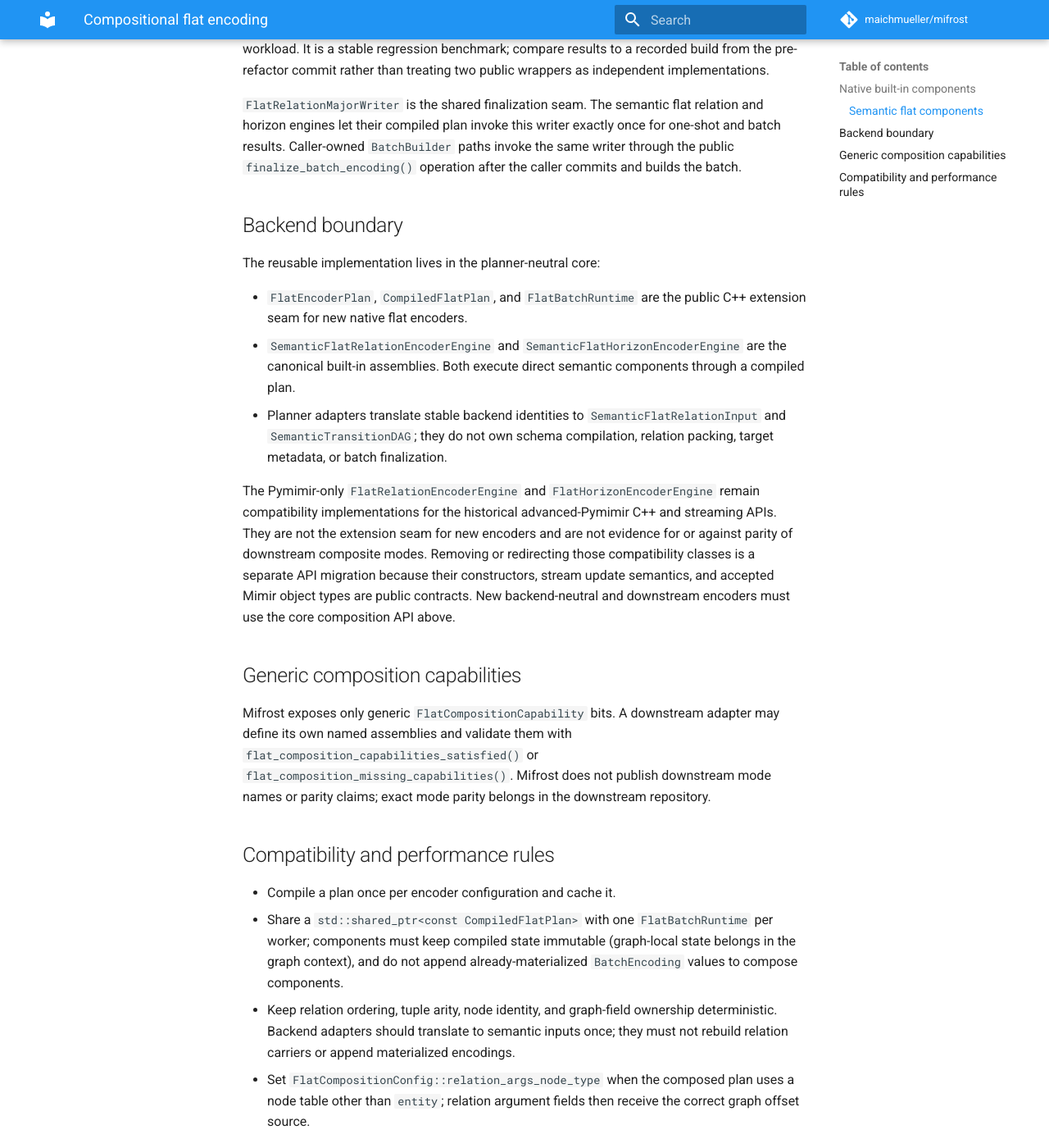
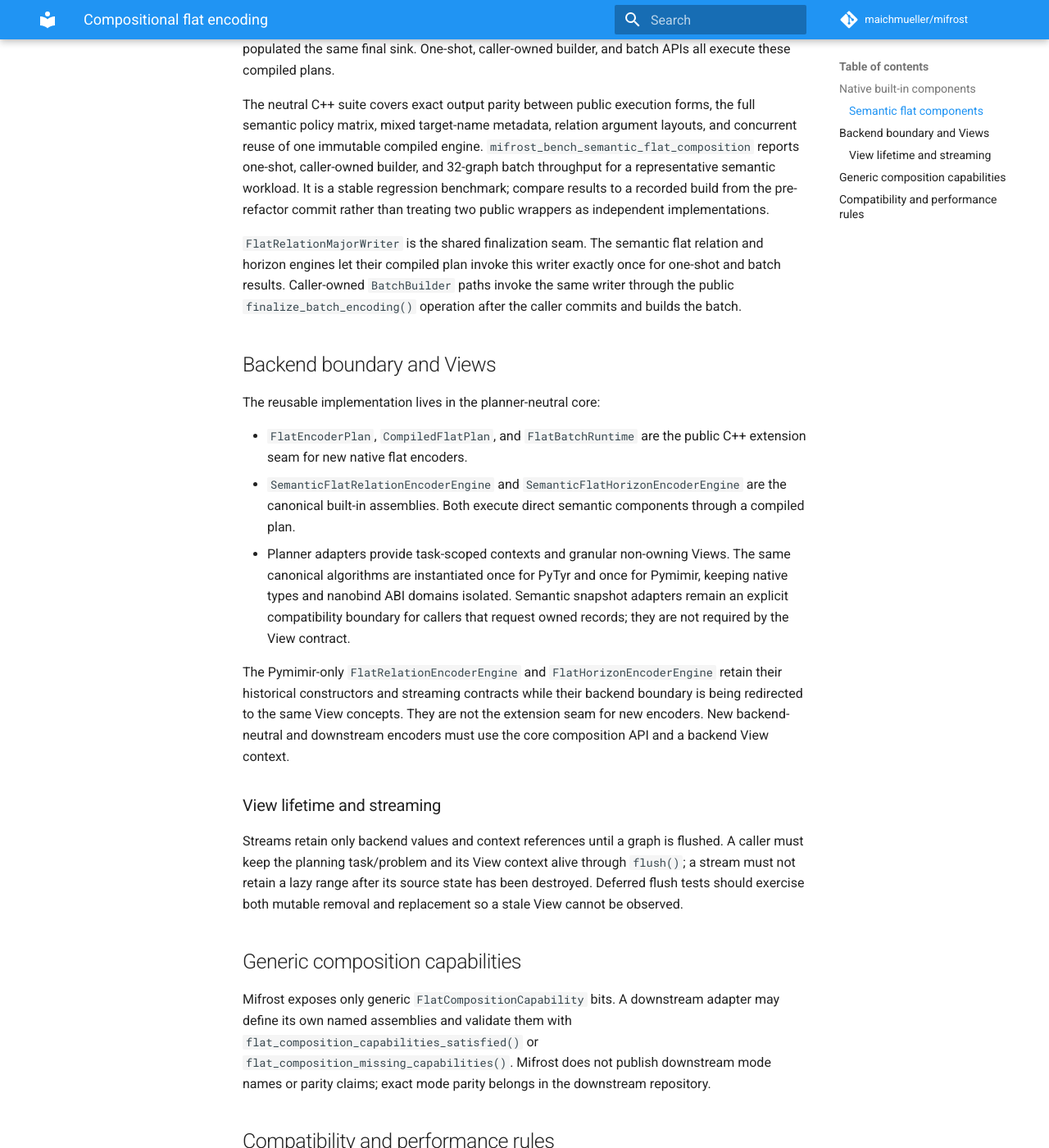
Before and after one commit to maichmueller/mifrost, an MkDocs documentation site: the page built from docs/flat-composition.md, in a window 1280 px wide and 1400 px high, scrolled down 2731 px. Shown: the whole window at 82% size. Built offline with MkDocs 1.6.1 and Material for MkDocs 9.7.7, drawn with Linux system fonts in a browser that asks for light colours; comment, search, counter and statistics services are not loaded; the version menu is left out; some of the changed text lies outside the part shown.

Commit message:
Document View contexts and lifetimes
Expose PyTyr state Views, add Pymimir context helpers, and document static dispatch, ABI isolation, and stream ownership.

Co-authored-by: Copilot App <223556219+Copilot@users.noreply.github.com>

```diff
--- a/docs/flat-composition.md
+++ b/docs/flat-composition.md
@@ -76,10 +76,17 @@ overload on `FlatMetadataWriter`; duplicate attribute ownership is rejected at
 compile time.
 
 `FlatCompositionInput` is intentionally a generic carrier, not a semantic model.
-Backend adapters own object/action/goal interpretation and populate it.  They
-must resolve each relation key with the compiled schema once per plan (for
-example, with `compiled.schema().id_for(...)`) before filling a relation
-record.  A record with an unknown id, wrong arity, missing field, or mismatched
+Backend adapters own object/action/goal interpretation. New adapters should
+present that interpretation through the statically dispatched Views in
+`mifrost/core/views/concepts.hpp` and use the canonical traversal primitives in
+`mifrost/core/views/canonical.hpp`; they must not construct a second owning
+semantic object for every atom or action on the normal path. Legacy semantic
+snapshot adapters remain available for compatibility and explicit conversion
+APIs.
+
+Adapters must resolve each relation key with the compiled schema once per plan
+(for example, with `compiled.schema().id_for(...)`) before filling a relation
+record. A record with an unknown id, wrong arity, missing field, or mismatched
 field dtype is rejected at the native boundary rather than silently producing
 an incompatible batch.
 
@@ -102,9 +109,11 @@ explicitly permits it.
 
 The semantic relation encoder compiles entity, fact, goal/derivation, action,
 history, field, target-metadata, and LGAN components. Its graph plan contains
-only graph-local semantic lookup state and target/node identities. Relation
-components iterate the original `SemanticFlatRelationInput` and emit directly
-into the runtime's single `FlatRelationSink`; they do not construct
+only graph-local semantic lookup state and target/node identities. The
+canonical View traversal primitives are available to backend-specific
+instantiations; the current semantic engine retains
+`SemanticFlatRelationInput` as its explicit compatibility input. It emits
+directly into the runtime's single `FlatRelationSink` and does not construct
 `FlatCompositionInput`, per-tuple vectors, or an intermediate encoding.
 
 The semantic horizon encoder uses the same runtime. Its graph plan prepares
@@ -130,7 +139,7 @@ once for one-shot and batch results. Caller-owned `BatchBuilder` paths invoke
 the same writer through the public `finalize_batch_encoding()` operation after
 the caller commits and builds the batch.
 
-## Backend boundary
+## Backend boundary and Views
 
 The reusable implementation lives in the planner-neutral core:
 
@@ -139,19 +148,25 @@ The reusable implementation lives in the planner-neutral core:
 - `SemanticFlatRelationEncoderEngine` and `SemanticFlatHorizonEncoderEngine`
   are the canonical built-in assemblies. Both execute direct semantic
   components through a compiled plan.
-- Planner adapters translate stable backend identities to
-  `SemanticFlatRelationInput` and `SemanticTransitionDAG`; they do not own
-  schema compilation, relation packing, target metadata, or batch
-  finalization.
+- Planner adapters provide task-scoped contexts and granular non-owning Views.
+  The same canonical algorithms are instantiated once for PyTyr and once for
+  Pymimir, keeping native types and nanobind ABI domains isolated. Semantic
+  snapshot adapters remain an explicit compatibility boundary for callers that
+  request owned records; they are not required by the View contract.
 
 The Pymimir-only `FlatRelationEncoderEngine` and `FlatHorizonEncoderEngine`
-remain compatibility implementations for the historical advanced-Pymimir C++
-and streaming APIs. They are not the extension seam for new encoders and are
-not evidence for or against parity of downstream composite modes. Removing or
-redirecting those compatibility classes is a separate API migration because
-their constructors, stream update semantics, and accepted Mimir object types
-are public contracts. New backend-neutral and downstream encoders must use the
-core composition API above.
+retain their historical constructors and streaming contracts while their
+backend boundary is being redirected to the same View concepts. They are not
+the extension seam for new encoders. New backend-neutral and downstream
+encoders must use the core composition API and a backend View context.
+
+### View lifetime and streaming
+
+Streams retain only backend values and context references until a graph is
+flushed. A caller must keep the planning task/problem and its View context alive
+through `flush()`; a stream must not retain a lazy range after its source state
+has been destroyed. Deferred flush tests should exercise both mutable removal
+and replacement so a stale View cannot be observed.
 
 ## Generic composition capabilities
 
```
Also changed, not shown: docs/development/architecture.md (+24 -0 lines), 4 other files.
